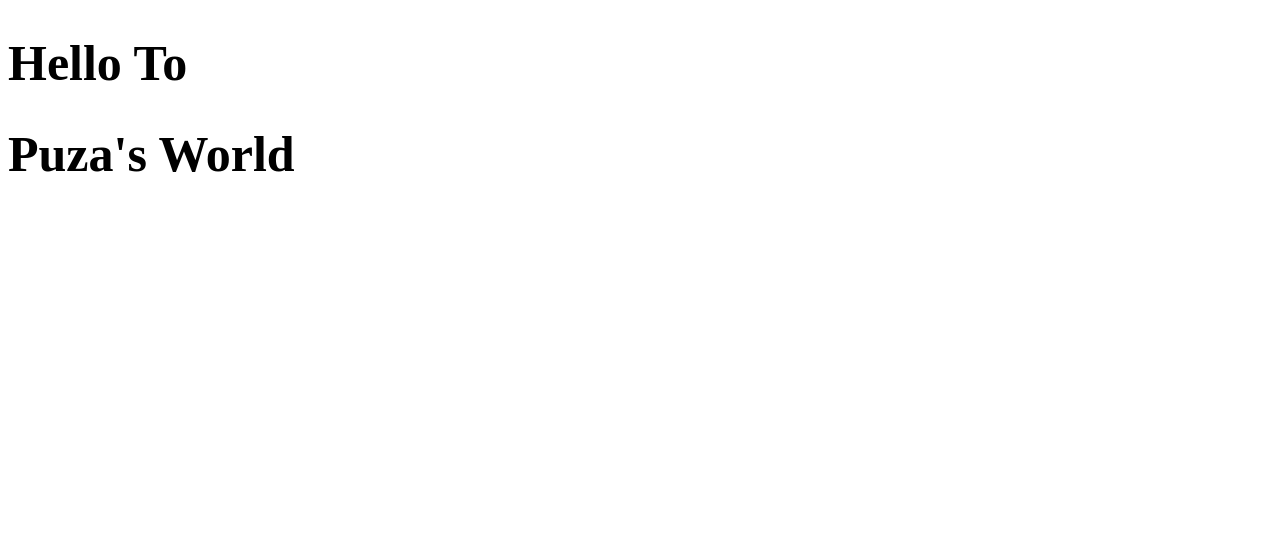
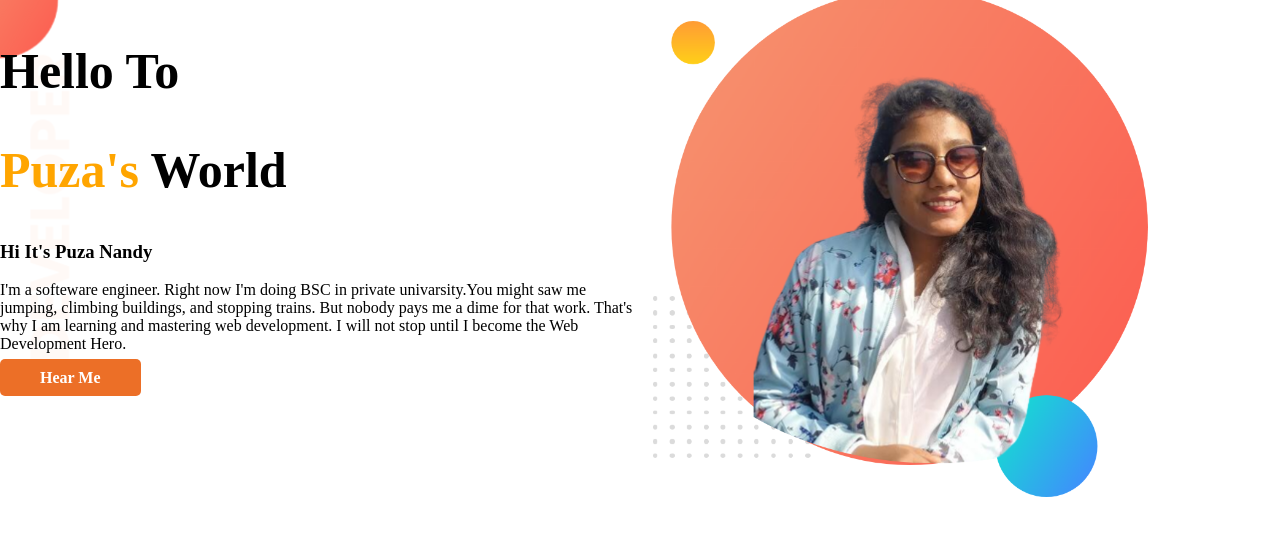
Before and after one commit to Puza32/my_portfolio, a plain HTML site: page index.html in a window 1280 px wide. Drawn offline with Linux system fonts and the light colour scheme; a web font is replaced by a local one.

Commit message:
top banner added

```diff
--- a/css/style.css
+++ /dev/null
@@ -1,6 +0,0 @@
-body{
-    font-family : 'Gentium Book Plus', serif;
-}
-h1 {
- font-size: 50px;
-}
--- a/index.html
+++ b/index.html
@@ -8,11 +8,21 @@
     <link rel="preconnect" href="https://fonts.googleapis.com">
 <link rel="preconnect" href="https://fonts.gstatic.com" crossorigin>
 <link href="https://fonts.googleapis.com/css2?family=Gentium+Book+Plus&display=swap" rel="stylesheet">
-<link rel="stylesheet" href="css/style.css">
+<link rel="stylesheet" href="style.css">
 </head>
 <body>
-    <h1>Hello To</h1>
-    <h1>Puza's World</h1>
+   <section class="top-banner">
+    <div class="half-weight">
+        <h1>Hello To</h1>
+        <h1><span  class="orange">Puza's</span> World</h1>
+        <h3> Hi It's Puza Nandy</h3>
+        <p>I'm a softeware engineer. Right now I'm doing BSC in private univarsity.You might saw me jumping, climbing buildings, and stopping trains. But nobody pays me a dime for that work. That's why I am learning and mastering web development. I will not stop until I become the Web Development Hero.</p>
+        <a class ="link-button" target ="_blank" href="https://www.linkedin.com/in/puza-nandy-a692a7198/">Hear Me</a>
+    </div>
 
+        <div class="half-weight">
+            <img src="images/my-bg.png" alt="">
+        </div>
+   </section>
 </body>
 </html>
--- /dev/null
+++ b/style.css
@@ -0,0 +1,33 @@
+body{
+    font-family : 'Gentium Book Plus', serif;
+    margin: 0%;
+}
+h1 {
+ font-size: 50px;
+}
+.orange {
+    color: orange;
+}
+section{
+    display: flex;
+}
+.half-weight{
+    width: 50%;
+}
+.half-weight img{
+    width: 80%;
+    padding-left: 2%;
+}
+.link-button {
+    text-decoration: none;
+    background-color: rgb(236, 111, 39);
+
+    padding: 10px 40px;
+    color: white;
+    font-weight: 700;
+    border-radius: 5px;
+}
+.top-banner {
+   background-image: url(images/top-banner.png);
+    background-repeat: no-repeat;
+}
```
Also changed, not shown: images/jhankar.png (deleted), images/jhankar2.png (deleted).
